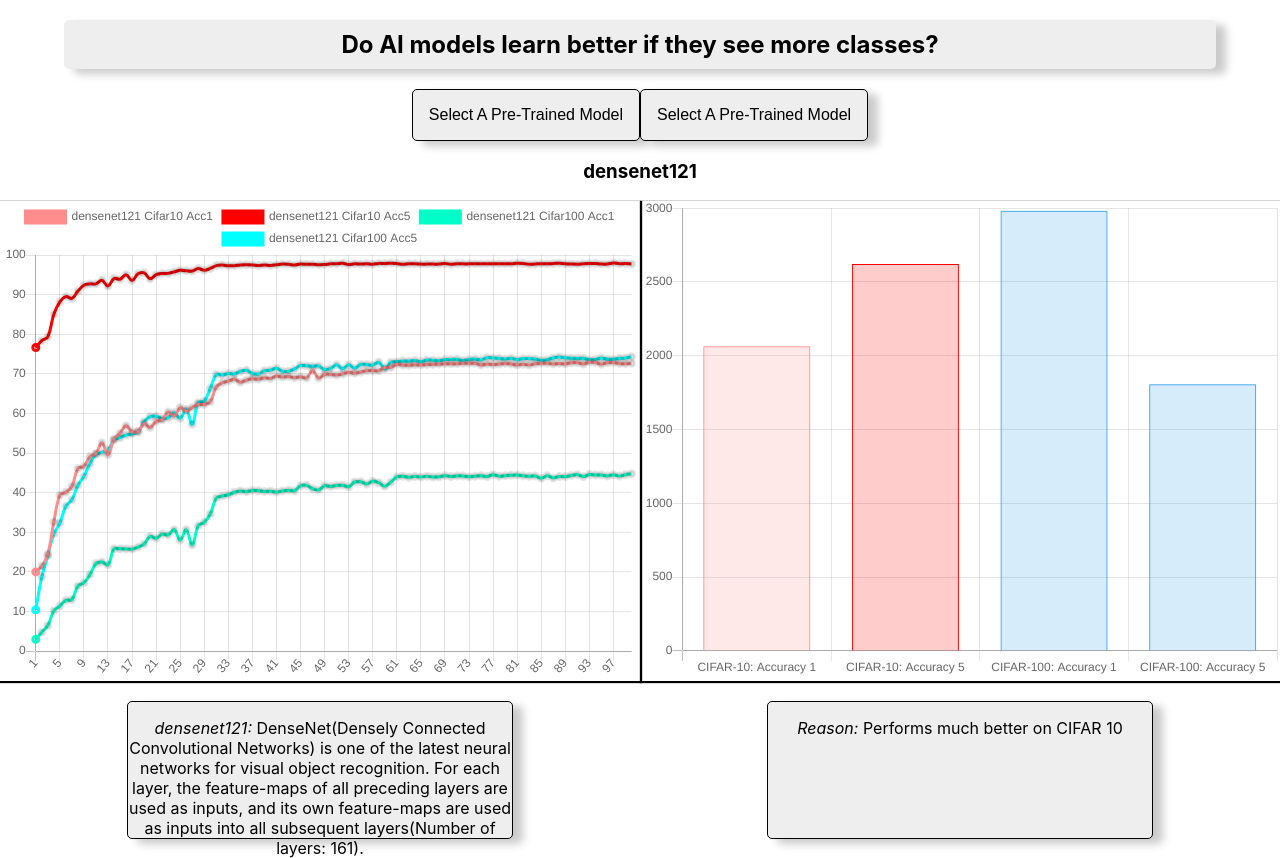
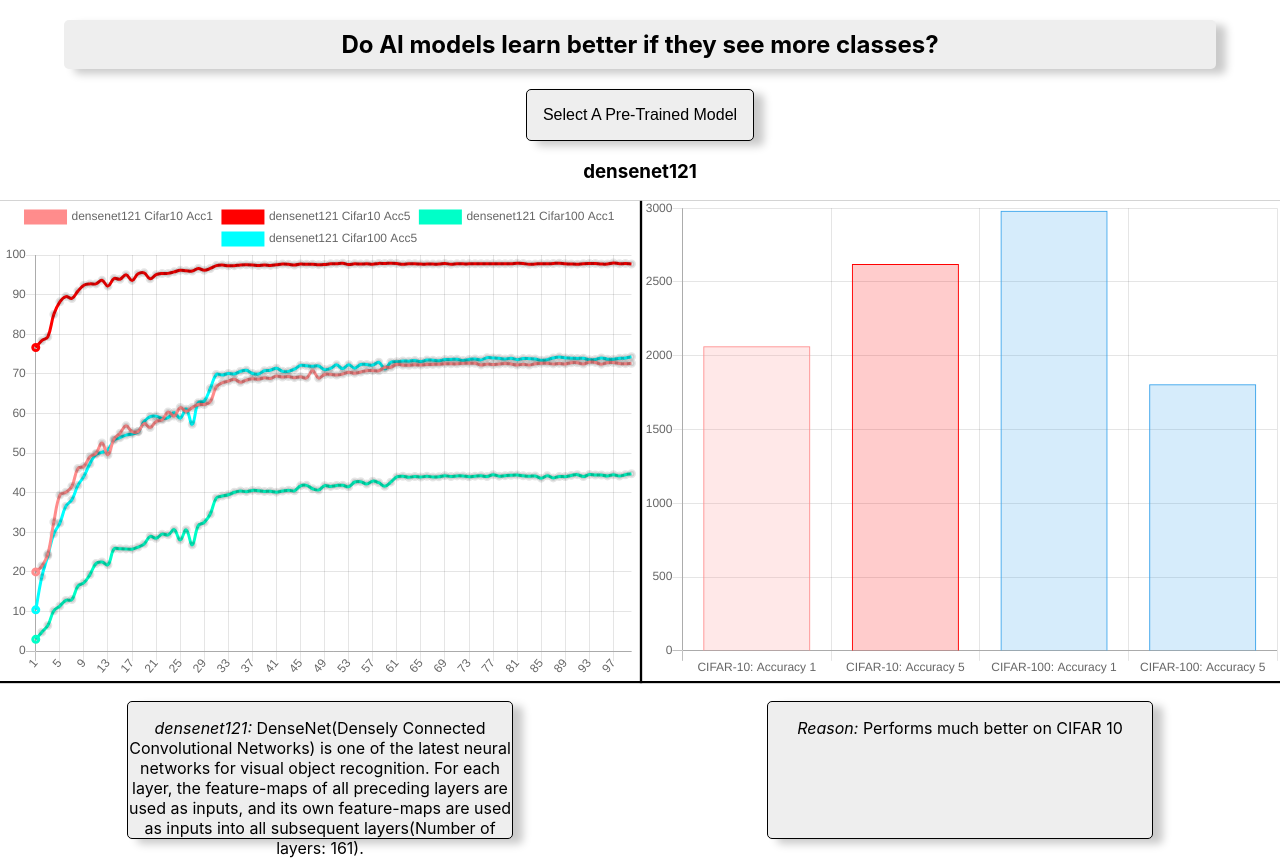
Before and after one commit to morawi/DoAI, a React (Create React App) app in the folder result-visualization/: page / in a window 1280 px wide. Built offline with nearby package versions, Linux system fonts and the light colour scheme.

Commit message:
SOA button
I have commented out the state of the art(SOA) button as we do not have any use of it at the moment.

```diff
--- a/result-visualization/src/graphs.js
+++ b/result-visualization/src/graphs.js
@@ -5,16 +5,16 @@ import {Component} from "react";
 
 var data = require('./results.json');
 var trained_models = [];
-var StateOfTheArtModels = [];
+/* var StateOfTheArtModels = []; */
 var labels = []
 
 
 for(var i in data.trained){
     trained_models.push(i);             //add names of trained models to list to display model names (doing this so its dynamic)
 }
-for(var i in data.soa){
+/* for(var i in data.soa){
     StateOfTheArtModels.push(i);             //add names of trained models to list to display model names (doing this so its dynamic)
-}
+} */
 var i=0;
 while (i<100)
   {
@@ -43,7 +43,7 @@ export default class GraphBox extends Component {
         console.log(window.data)
         this.setState(cifar10_acc1)
     }
-    handleSOA = (e) => {
+/*     handleSOA = (e) => {
         //console.log(e)
         model_name = e.target.innerText;
         window.data = data.soa[model_name];
@@ -52,7 +52,7 @@ export default class GraphBox extends Component {
         t_test_vals = [window.data.cifar10.t_test[0],window.data.cifar10.t_test[1],window.data.cifar100.t_test[0], window.data.cifar100.t_test[1]];
         //console.log(results)
         this.setState(cifar10_acc1)
-    }
+    } */
     render() { return (
         <div >
             <div className="dropdown">
@@ -61,12 +61,12 @@ export default class GraphBox extends Component {
                     {trained_models.map((model, i) => <button onClick={this.handleTrained}>{model}</button>)}
                 </div>
             </div>
-            <div className="dropdown">
+ {/*            <div className="dropdown">
                 <button className="dropbtn">Select A Pre-Trained Model</button>
                 <div className="dropdown-content">
                     {StateOfTheArtModels.map((model, i) => <button onClick={this.handleSOA}>{model}</button>)}
                 </div>
-            </div>
+            </div> */}
             <h3> { model_name }</h3>
             <div >
                 <div className='graph-container'>
```
